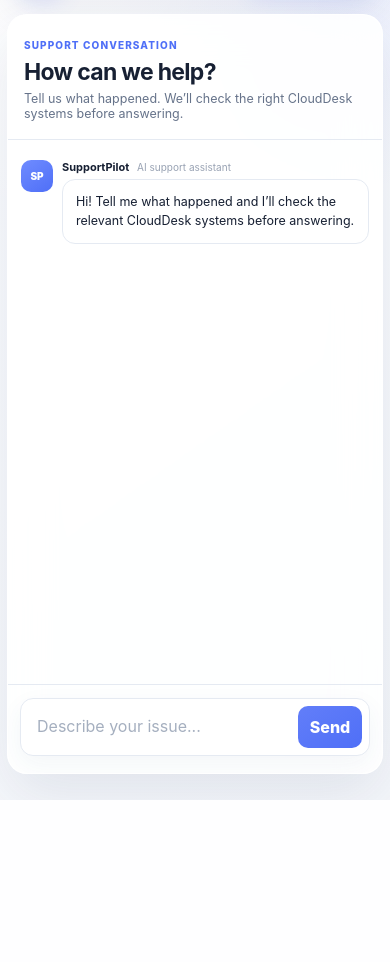
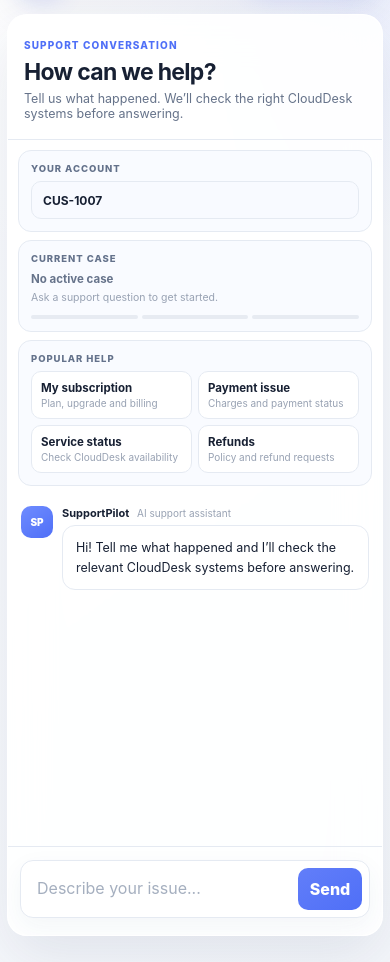
Before and after one commit to phaneendrakatakam/SupportPilot-AI, a FastAPI app: page / in a window 390 px wide. Shown: the part 72-1034 px from the top of the page. Before the commit the page ends 872 px from the top, so only its background shows below. Run offline with FastAPI, Linux system fonts and the light colour scheme; parts of the project's set-up code (start-up, migrations or seed data) failed here and were passed over.

Commit message:
Optimize SupportPilot mobile experience

```diff
--- a/app/static/app.js
+++ b/app/static/app.js
@@ -21,6 +21,41 @@ const sendButton =
 const customerIdInput =
     document.getElementById(
         "customer-id"
+    );
+
+const mobileCustomerIdInput =
+    document.getElementById(
+        "mobile-customer-id"
+    );
+
+const mobileCaseCard =
+    document.getElementById(
+        "mobile-case-card"
+    );
+
+const mobileCaseTitle =
+    document.getElementById(
+        "mobile-case-title"
+    );
+
+const mobileCaseCopy =
+    document.getElementById(
+        "mobile-case-copy"
+    );
+
+const mobileProgress1 =
+    document.getElementById(
+        "mobile-progress1"
+    );
+
+const mobileProgress2 =
+    document.getElementById(
+        "mobile-progress2"
+    );
+
+const mobileProgress3 =
+    document.getElementById(
+        "mobile-progress3"
     );
 
 const chatMessages =
@@ -1050,6 +1085,9 @@ function setCaseProgress(
         progress1,
         progress2,
         progress3,
+        mobileProgress1,
+        mobileProgress2,
+        mobileProgress3,
     ].forEach(
         (
             item,
@@ -1114,6 +1152,15 @@ function setCaseMode(
         sideTitle;
 
     sideCaseCopy.textContent =
+        sideCopy;
+
+    mobileCaseCard.className =
+        `case-card ${mode === "neutral" ? "neutral" : mode} mobile-case-card`;
+
+    mobileCaseTitle.textContent =
+        sideTitle;
+
+    mobileCaseCopy.textContent =
         sideCopy;
 
     setCaseProgress(
@@ -1872,6 +1919,9 @@ async function restoreConversation() {
     if (storedCustomerId) {
         customerIdInput.value =
             storedCustomerId;
+
+        mobileCustomerIdInput.value =
+            storedCustomerId;
     }
 
     if (!storedConversationId) {
@@ -1928,6 +1978,9 @@ async function restoreConversation() {
         if (data.customer_id) {
             customerIdInput.value =
                 data.customer_id;
+
+            mobileCustomerIdInput.value =
+                data.customer_id;
         }
 
         renderedAssistantMessages.clear();
@@ -2262,16 +2315,34 @@ newConversationButton.addEventListener(
 );
 
 
-customerIdInput.addEventListener(
-    "change",
-    () => {
+function syncCustomerIdInputs(
+    source
+) {
+    const nextCustomerId =
+        source.value.trim();
+
+    customerIdInput.value =
+        nextCustomerId;
+
+    mobileCustomerIdInput.value =
+        nextCustomerId;
+}
+
+
+function handleCustomerIdChange(
+    source
+) {
     const storedCustomerId =
         localStorage.getItem(
             CUSTOMER_STORAGE_KEY
         );
 
     const nextCustomerId =
-            customerIdInput.value.trim();
+        source.value.trim();
+
+    syncCustomerIdInputs(
+        source
+    );
 
     if (
         conversationId
@@ -2285,6 +2356,25 @@ customerIdInput.addEventListener(
         showNoActiveCase();
     }
 }
+
+
+customerIdInput.addEventListener(
+    "change",
+    () => {
+        handleCustomerIdChange(
+            customerIdInput
+        );
+    }
+);
+
+
+mobileCustomerIdInput.addEventListener(
+    "change",
+    () => {
+        handleCustomerIdChange(
+            mobileCustomerIdInput
+        );
+    }
 );
 
 
--- a/app/static/styles.css
+++ b/app/static/styles.css
@@ -529,6 +529,69 @@ a:focus-visible {
 
     color: var(--muted);
     font-size: 10px;
+}
+
+
+.mobile-context {
+    display: none;
+}
+
+
+.mobile-context-title {
+    margin-bottom: 7px;
+
+    color: #64728b;
+
+    font-size: 9.5px;
+    font-weight: 850;
+    letter-spacing: 0.10em;
+    text-transform: uppercase;
+}
+
+
+.mobile-customer-input {
+    width: 100%;
+    height: 38px;
+    padding: 0 11px;
+
+    color: var(--text);
+
+    font-size: 12px;
+    font-weight: 750;
+
+    border: 1px solid var(--border);
+    border-radius: 10px;
+    outline: 0;
+
+    background: var(--surface-soft);
+}
+
+
+.mobile-customer-input:focus {
+    border-color: #cbd5f5;
+    background: #ffffff;
+}
+
+
+.mobile-case-card {
+    margin: 0;
+}
+
+
+.mobile-case-card .mobile-context-title {
+    margin-bottom: 8px;
+}
+
+
+.mobile-help-grid {
+    display: grid;
+    grid-template-columns: repeat(2, minmax(0, 1fr));
+    gap: 7px;
+}
+
+
+.mobile-help-grid .quick {
+    margin-top: 0;
 }
 
 
@@ -1165,6 +1228,31 @@ a:focus-visible {
     .main {
         min-height: 760px;
     }
+
+    .mobile-context {
+        display: grid;
+        grid-template-columns: minmax(0, 0.85fr) minmax(0, 1.15fr);
+        gap: 10px;
+        padding: 12px 12px 0;
+    }
+
+    .mobile-account,
+    .mobile-case-card,
+    .mobile-help {
+        min-width: 0;
+        padding: 12px;
+        border: 1px solid var(--border);
+        border-radius: 13px;
+        background: rgba(248, 250, 255, 0.78);
+    }
+
+    .mobile-help {
+        grid-column: 1 / -1;
+    }
+
+    .mobile-help-grid {
+        grid-template-columns: repeat(4, minmax(0, 1fr));
+    }
 }
 
 
@@ -1198,6 +1286,25 @@ a:focus-visible {
         display: none;
     }
 
+    .mobile-context {
+        grid-template-columns: 1fr;
+        padding: 10px 10px 0;
+        gap: 8px;
+    }
+
+    .mobile-help {
+        grid-column: auto;
+    }
+
+    .mobile-help-grid {
+        grid-template-columns: repeat(2, minmax(0, 1fr));
+        gap: 6px;
+    }
+
+    .mobile-help-grid .quick {
+        padding: 9px;
+    }
+
     .status-card {
         margin-left: 12px;
         margin-right: 12px;
@@ -1206,6 +1313,14 @@ a:focus-visible {
 
     .chat {
         padding: 20px 13px 12px;
+    }
+
+    .ai-wrap {
+        max-width: 100%;
+    }
+
+    .bubble {
+        max-width: 100%;
     }
 
     .customer-summary {
--- a/app/templates/index.html
+++ b/app/templates/index.html
@@ -210,6 +210,91 @@
 
 
                 <section
+                    class="mobile-context"
+                    aria-label="Support context"
+                >
+                    <div class="mobile-account">
+                        <div class="mobile-context-title">
+                            YOUR ACCOUNT
+                        </div>
+
+                        <label
+                            class="visually-hidden"
+                            for="mobile-customer-id"
+                        >
+                            Customer ID
+                        </label>
+
+                        <input
+                            id="mobile-customer-id"
+                            class="mobile-customer-input"
+                            type="text"
+                            value="CUS-1007"
+                            placeholder="CUS-1007"
+                            autocomplete="off"
+                            spellcheck="false"
+                            aria-label="Customer ID"
+                        >
+                    </div>
+
+                    <div
+                        id="mobile-case-card"
+                        class="case-card neutral mobile-case-card"
+                    >
+                        <div class="mobile-context-title">
+                            CURRENT CASE
+                        </div>
+
+                        <strong id="mobile-case-title">
+                            No active case
+                        </strong>
+
+                        <span id="mobile-case-copy">
+                            Ask a support question to get started.
+                        </span>
+
+                        <div
+                            id="mobile-case-progress"
+                            class="case-progress"
+                            aria-hidden="true"
+                        >
+                            <span id="mobile-progress1"></span>
+                            <span id="mobile-progress2"></span>
+                            <span id="mobile-progress3"></span>
+                        </div>
+                    </div>
+
+                    <div class="mobile-help">
+                        <div class="mobile-context-title">
+                            POPULAR HELP
+                        </div>
+
+                        <div class="mobile-help-grid">
+                            <button class="quick" data-message="What subscription plan am I currently on?" type="button">
+                                <strong>My subscription</strong>
+                                <small>Plan, upgrade and billing</small>
+                            </button>
+
+                            <button class="quick" data-message="I paid for Pro, but my account still shows Basic. What happened?" type="button">
+                                <strong>Payment issue</strong>
+                                <small>Charges and payment status</small>
+                            </button>
+
+                            <button class="quick" data-message="Is the CloudDesk core service currently down in the EU region?" type="button">
+                                <strong>Service status</strong>
+                                <small>Check CloudDesk availability</small>
+                            </button>
+
+                            <button class="quick" data-message="What is CloudDesk's refund policy?" type="button">
+                                <strong>Refunds</strong>
+                                <small>Policy and refund requests</small>
+                            </button>
+                        </div>
+                    </div>
+                </section>
+
+
+                <section
                     id="status-card"
                     class="status-card"
                     hidden
```
Lines whose indentation alone changed are shown as unchanged.
